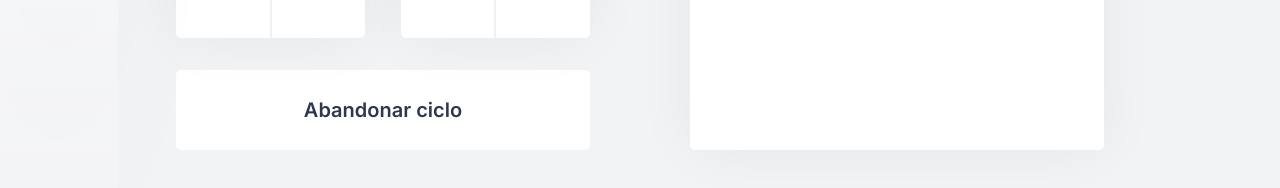
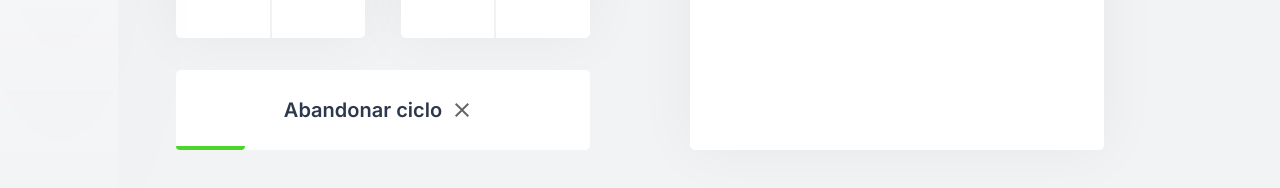
Before and after one commit to AugustoMarcelo/move.it, a Next.js app: page / in a window 1280 px wide. Both pictures are taken after a click on the button "Iniciar um ciclo". Shown: the part 526-714 px from the top of the page. Built offline with nearby package versions, Linux system fonts and the light colour scheme.

Commit message:
feat: add progress at the button border

```diff
--- a/src/components/Countdown.tsx
+++ b/src/components/Countdown.tsx
@@ -1,11 +1,13 @@
 import { useContext } from 'react';
 import { CountdownContext } from '../contexts/CountdownContext';
+import Close from '../../public/icons/close.svg';
 import styles from '../styles/components/Countdown.module.css';
 
 export function Countdown() {
   const {
     minutes,
     seconds,
+    progressPercent,
     hasFinished,
     isActive,
     startCountdown,
@@ -35,6 +37,7 @@ export function Countdown() {
           className={styles.countdownButton}
         >
           Ciclo encerrado
+          <img src="/icons/check-circle.svg" alt="Círculo verde com um vê dentro"/>
         </button>
       ) : (
         <>
@@ -45,6 +48,8 @@ export function Countdown() {
               onClick={resetCountdown}
             >
               Abandonar ciclo
+              <Close />
+              <span className={styles.progressTimer} style={{ width: `${progressPercent}%` }} />
             </button>
           ) : (
             <button
--- a/src/styles/components/Countdown.module.css
+++ b/src/styles/components/Countdown.module.css
@@ -51,6 +51,7 @@
   font-size: 1.25rem;
   font-weight: 600;
   transition: background-color 0.2s;
+  outline: 1px solid transparent;
 }
 
 .countdownButton img {
@@ -65,11 +66,28 @@
 .countdownButtonActive {
   background: var(--white);
   color: var(--title);
+  position: relative;
+}
+
+.progressTimer {
+  content: '';
+  position: absolute;
+  bottom: 0;
+  left: 0;
+  height: 4px;
+  background: var(--green);
+  border-bottom-left-radius: 5px;
+  border-bottom-right-radius: 5px;
+  width: 0;
 }
 
 .countdownButtonActive:not(:disabled):hover {
   background: var(--red);
   color: var(--white);
+}
+
+.countdownButtonActive:not(:disabled):hover svg path {
+  fill: #fff;
 }
 
 .countdownButton:disabled {
```
